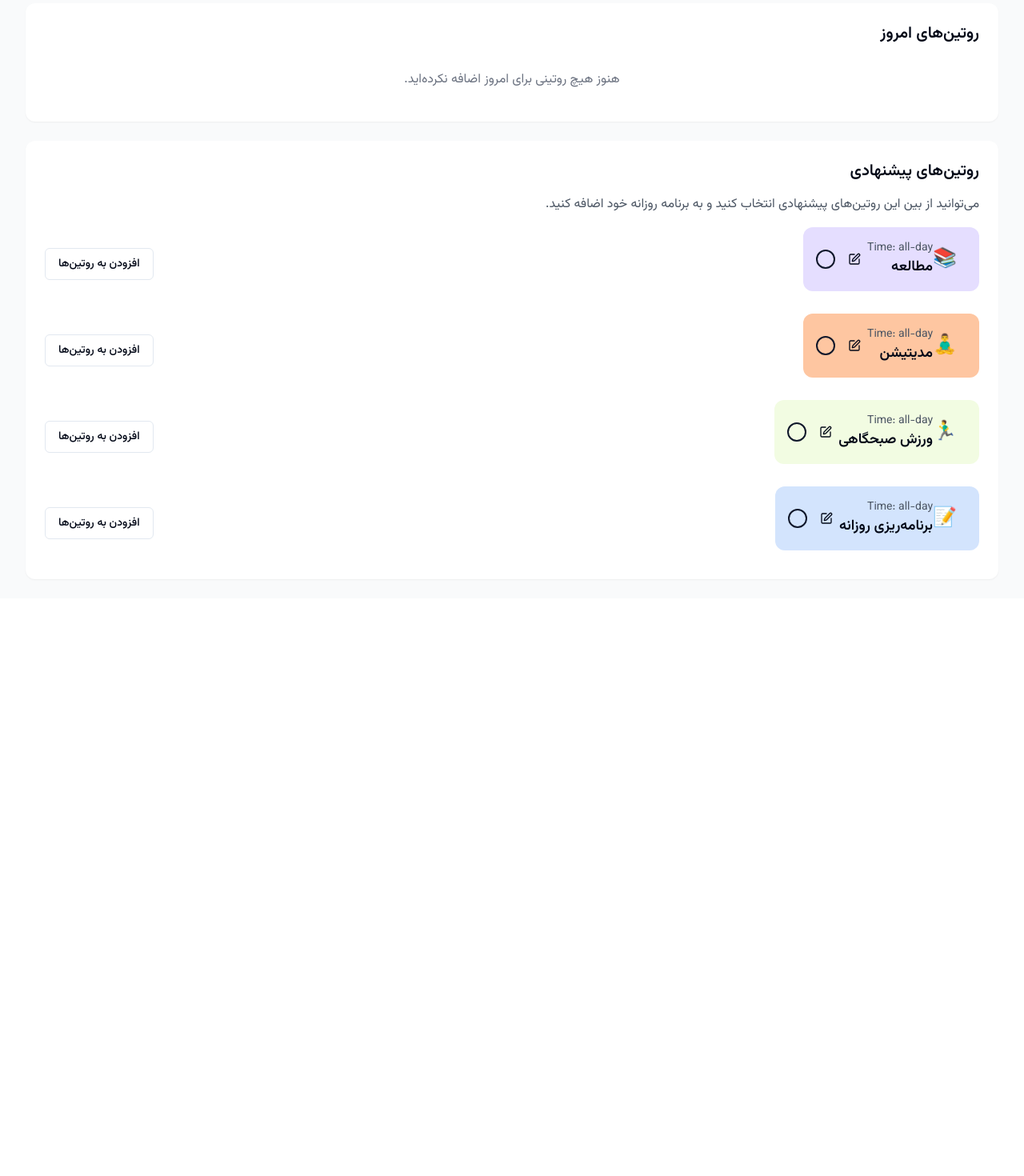
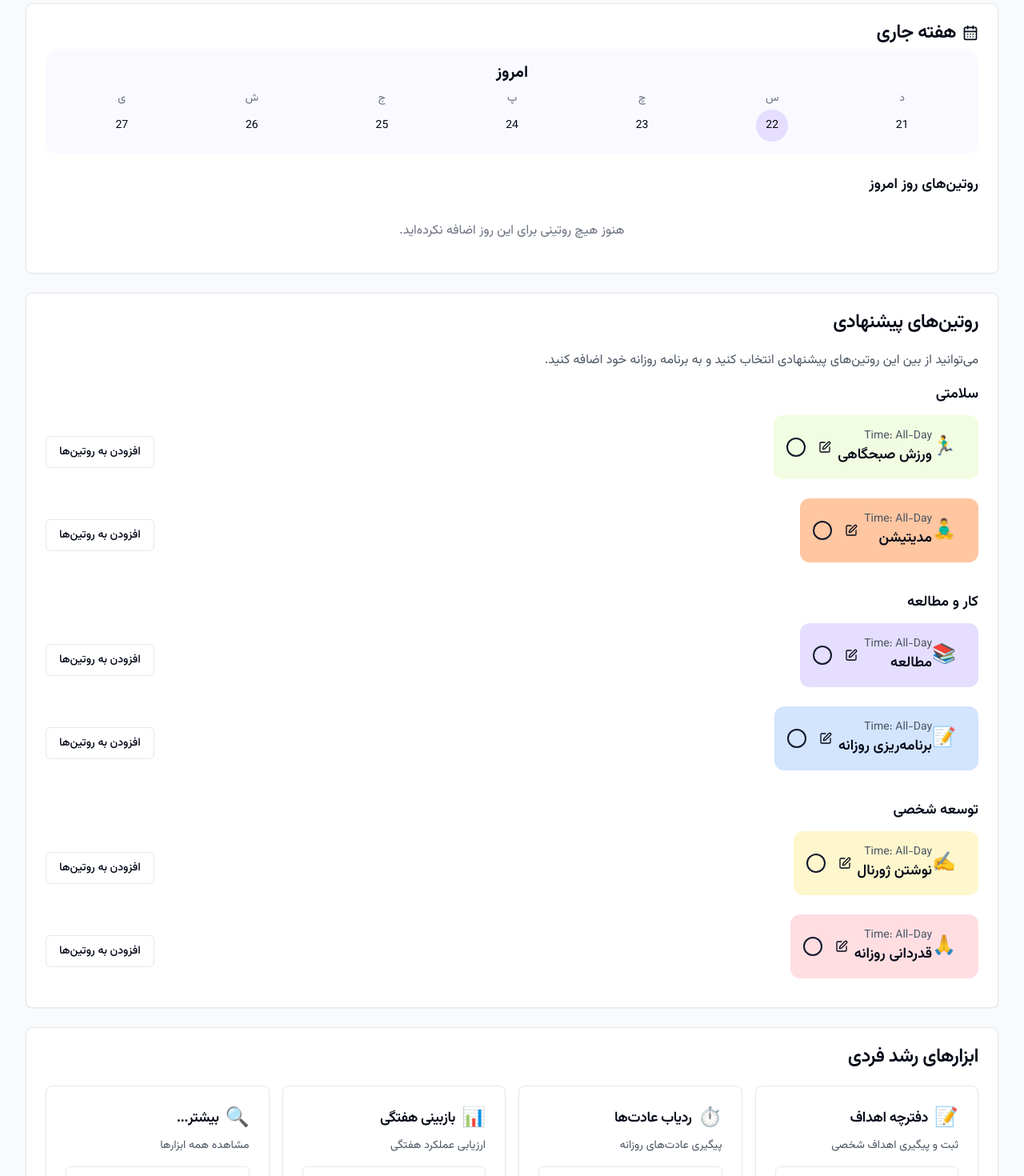
Before and after one commit to Cloner97/Life-Flow, a React (Vite) app: page /growth/today in a window 1280 px wide. Shown: the part 280-1750 px from the top of the page at 80% size. Before the commit the page ends 1028 px from the top, so only its background shows below. Built offline with nearby package versions, Linux system fonts and the light colour scheme.

Commit message:
feat: Implement growth section changes
Refactor the growth section to include a weekly calendar, routine display, and the ability to add routines. Add a section for default routines and a section for growth tools.

```diff
--- a/src/pages/growth/Today.tsx
+++ b/src/pages/growth/Today.tsx
@@ -1,10 +1,13 @@
+
 import { useState } from 'react';
+import { format, addDays, isSameDay } from 'date-fns';
 import { BackButton } from '@/components/ui/BackButton';
 import { SectionNavBar } from '@/components/layout/SectionNavBar';
 import { Button } from "@/components/ui/button";
 import { RoutineCard } from '@/components/growth/RoutineCard';
 import { AddRoutineDialog, RoutineData } from '@/components/growth/AddRoutineDialog';
-import { Plus } from 'lucide-react';
+import { Plus, CalendarDays } from 'lucide-react';
+import { Card, CardContent, CardHeader, CardTitle } from '@/components/ui/card';
 
 const growthNavItems = [
   { name: "روتین‌ها", path: "routines", emoji: "🔄" },
@@ -12,9 +15,37 @@ const growthNavItems = [
   { name: "امروز", path: "today", emoji: "📅" },
 ];
 
-const defaultRoutines: RoutineData[] = [
+const defaultRoutines = [
   {
-    id: 'default-1',
+    category: "سلامتی",
+    routines: [
+      {
+        id: 'health-1',
+        title: 'ورزش صبحگاهی',
+        date: new Date(),
+        repeat: 'daily',
+        timeType: 'all-day',
+        tag: 'health',
+        icon: '🏃‍♂️',
+        color: 'bg-lifeos-soft-green'
+      },
+      {
+        id: 'health-2',
+        title: 'مدیتیشن',
+        date: new Date(),
+        repeat: 'daily',
+        timeType: 'all-day',
+        tag: 'health',
+        icon: '🧘‍♂️',
+        color: 'bg-lifeos-soft-orange'
+      }
+    ]
+  },
+  {
+    category: "کار و مطالعه",
+    routines: [
+      {
+        id: 'study-1',
         title: 'مطالعه',
         date: new Date(),
         repeat: 'daily',
@@ -24,47 +55,92 @@ const defaultRoutines: RoutineData[] = [
         color: 'bg-lifeos-soft-purple'
       },
       {
-    id: 'default-2',
-    title: 'مدیتیشن',
-    date: new Date(),
-    repeat: 'daily',
-    timeType: 'all-day',
-    tag: 'health',
-    icon: '🧘‍♂️',
-    color: 'bg-lifeos-soft-orange'
-  },
-  {
-    id: 'default-3',
-    title: 'ورزش صبحگاهی',
-    date: new Date(),
-    repeat: 'daily',
-    timeType: 'all-day',
-    tag: 'health',
-    icon: '🏃‍♂️',
-    color: 'bg-lifeos-soft-green'
-  },
-  {
-    id: 'default-4',
+        id: 'work-1',
         title: 'برنامه‌ریزی روزانه',
         date: new Date(),
         repeat: 'daily',
         timeType: 'all-day',
-    tag: 'habit',
+        tag: 'work',
         icon: '📝',
         color: 'bg-lifeos-soft-blue'
+      }
+    ]
+  },
+  {
+    category: "توسعه شخصی",
+    routines: [
+      {
+        id: 'personal-1',
+        title: 'نوشتن ژورنال',
+        date: new Date(),
+        repeat: 'daily',
+        timeType: 'all-day',
+        tag: 'habit',
+        icon: '✍️',
+        color: 'bg-lifeos-soft-yellow'
+      },
+      {
+        id: 'personal-2',
+        title: 'قدردانی روزانه',
+        date: new Date(),
+        repeat: 'daily',
+        timeType: 'all-day',
+        tag: 'habit',
+        icon: '🙏',
+        color: 'bg-lifeos-soft-pink'
+      }
+    ]
+  }
+];
+
+const tools = [
+  {
+    title: "دفترچه اهداف",
+    description: "ثبت و پیگیری اهداف شخصی",
+    icon: "📝",
+    path: "/growth/tools/goal-journal"
+  },
+  {
+    title: "ردیاب عادت‌ها",
+    description: "پیگیری عادت‌های روزانه",
+    icon: "⏱️",
+    path: "/growth/tools/habit-tracker"
+  },
+  {
+    title: "بازبینی هفتگی",
+    description: "ارزیابی عملکرد هفتگی",
+    icon: "📊",
+    path: "/growth/tools/weekly-review"
+  },
+  {
+    title: "بیشتر...",
+    description: "مشاهده همه ابزارها",
+    icon: "🔍",
+    path: "/growth/tools"
   }
 ];
 
 export default function Today() {
+  const [selectedDate, setSelectedDate] = useState<Date>(new Date());
   const [activeRoutines, setActiveRoutines] = useState<RoutineData[]>([]);
   const [completedRoutines, setCompletedRoutines] = useState<Record<string, boolean>>({});
   const [isAddDialogOpen, setIsAddDialogOpen] = useState(false);
+
+  const getMondayOfCurrentWeek = (date: Date) => {
+    const day = date.getDay();
+    const diff = date.getDate() - day + (day === 0 ? -6 : 1);
+    return new Date(date.setDate(diff));
+  };
+
+  const mondayOfWeek = getMondayOfCurrentWeek(new Date(selectedDate));
+  const weekDates = Array.from({ length: 7 }, (_, i) => addDays(mondayOfWeek, i));
+  const persianWeekDays = ['د', 'س', 'چ', 'پ', 'ج', 'ش', 'ی'];
 
   const handleAddDefaultRoutine = (routine: RoutineData) => {
     const newRoutine = {
       ...routine,
       id: Date.now().toString(), // Generate a new ID for the added routine
-      date: new Date()
+      date: selectedDate
     };
     setActiveRoutines(prev => [...prev, newRoutine]);
   };
@@ -101,17 +177,61 @@ export default function Today() {
 
       <SectionNavBar items={growthNavItems} baseRoute="/growth" />
 
-      <div className="grid gap-6">
-        <div className="bg-white p-6 rounded-xl shadow-sm">
-          <h2 className="text-xl font-semibold mb-4">روتین‌های امروز</h2>
+      {/* Calendar and Active Routines Section */}
+      <Card className="bg-white shadow-sm">
+        <CardHeader className="pb-2">
+          <CardTitle className="flex items-center">
+            <CalendarDays className="w-5 h-5 ml-2" />
+            <span>هفته جاری</span>
+          </CardTitle>
+        </CardHeader>
+        <CardContent>
+          <div className="bg-lifeos-soft-purple bg-opacity-20 rounded-2xl p-4 mb-6">
+            <div className="flex justify-center mb-2">
+              <h2 className="text-xl font-bold">
+                {format(selectedDate, "yyyy/MM/dd") === format(new Date(), "yyyy/MM/dd")
+                  ? "امروز"
+                  : format(selectedDate, "yyyy/MM/dd")}
+              </h2>
+            </div>
+
+            <div className="grid grid-cols-7 text-center gap-1">
+              {persianWeekDays.map((day, i) => (
+                <div key={`day-${i}`} className="text-sm text-gray-500">{day}</div>
+              ))}
+
+              {weekDates.map((date, i) => {
+                const isToday = isSameDay(date, new Date());
+                const isSelected = isSameDay(date, selectedDate);
+
+                return (
+                  <div key={`date-${i}`} className="relative">
+                    <button
+                      className={`w-10 h-10 mx-auto rounded-full flex items-center justify-center text-sm
+                        ${isSelected ? 'bg-lifeos-soft-purple text-black' : ''}
+                        ${isToday && !isSelected ? 'border border-lifeos-primary' : ''}
+                      `}
+                      onClick={() => setSelectedDate(date)}
+                    >
+                      {date.getDate()}
+                    </button>
+                  </div>
+                );
+              })}
+            </div>
+          </div>
+
+          <h3 className="text-lg font-semibold mb-4">روتین‌های روز {format(selectedDate, "yyyy/MM/dd") === format(new Date(), "yyyy/MM/dd") ? "امروز" : "انتخاب شده"}</h3>
           <div className="space-y-4">
             {activeRoutines.length > 0 ? (
-              activeRoutines.map(routine => (
+              activeRoutines
+                .filter(routine => isSameDay(routine.date, selectedDate))
+                .map(routine => (
                   <RoutineCard
                     key={routine.id}
                     id={routine.id}
                     title={routine.title}
-                  timeType={routine.timeType}
+                    timeType={routine.timeType === 'all-day' ? 'All-Day' : routine.time || ''}
                     icon={routine.icon}
                     color={routine.color}
                     isCompleted={!!completedRoutines[routine.id]}
@@ -120,24 +240,34 @@ export default function Today() {
                 ))
             ) : (
               <p className="text-center text-gray-500 py-4">
-                هنوز هیچ روتینی برای امروز اضافه نکرده‌اید.
+                هنوز هیچ روتینی برای این روز اضافه نکرده‌اید.
               </p>
             )}
           </div>
-        </div>
+        </CardContent>
+      </Card>
 
-        <div className="bg-white p-6 rounded-xl shadow-sm">
-          <h2 className="text-xl font-semibold mb-4">روتین‌های پیشنهادی</h2>
+      {/* Default Routines Section */}
+      <Card className="bg-white shadow-sm">
+        <CardHeader>
+          <CardTitle>روتین‌های پیشنهادی</CardTitle>
+        </CardHeader>
+        <CardContent>
           <p className="text-gray-600 mb-4">
             می‌توانید از بین این روتین‌های پیشنهادی انتخاب کنید و به برنامه روزانه خود اضافه کنید.
           </p>
-          <div className="space-y-4">
-            {defaultRoutines.map(routine => (
+
+          <div className="space-y-6">
+            {defaultRoutines.map((category, categoryIndex) => (
+              <div key={categoryIndex} className="space-y-3">
+                <h3 className="font-semibold text-lg">{category.category}</h3>
+                <div className="space-y-3">
+                  {category.routines.map((routine) => (
                     <div key={routine.id} className="flex items-center justify-between">
                       <RoutineCard
                         id={routine.id}
                         title={routine.title}
-                  timeType={routine.timeType}
+                        timeType={routine.timeType === 'all-day' ? 'All-Day' : routine.time || ''}
                         icon={routine.icon}
                         color={routine.color}
                       />
@@ -152,13 +282,47 @@ export default function Today() {
                   ))}
                 </div>
               </div>
+            ))}
           </div>
+        </CardContent>
+      </Card>
+
+      {/* Tools Section */}
+      <Card className="bg-white shadow-sm">
+        <CardHeader>
+          <CardTitle>ابزارهای رشد فردی</CardTitle>
+        </CardHeader>
+        <CardContent>
+          <div className="grid grid-cols-1 md:grid-cols-2 lg:grid-cols-4 gap-4">
+            {tools.map((tool, index) => (
+              <Card key={index} className="group hover:shadow-md transition-shadow">
+                <CardHeader className="pb-2">
+                  <div className="flex items-center gap-2">
+                    <span className="text-2xl">{tool.icon}</span>
+                    <CardTitle className="text-lg">{tool.title}</CardTitle>
+                  </div>
+                </CardHeader>
+                <CardContent>
+                  <p className="text-gray-600 text-sm mb-4">{tool.description}</p>
+                  <Button
+                    variant="outline"
+                    className="w-full group-hover:bg-lifeos-primary group-hover:text-white transition-colors"
+                    onClick={() => window.location.href = tool.path}
+                  >
+                    شروع
+                  </Button>
+                </CardContent>
+              </Card>
+            ))}
+          </div>
+        </CardContent>
+      </Card>
 
       <AddRoutineDialog
         isOpen={isAddDialogOpen}
         onClose={() => setIsAddDialogOpen(false)}
         onAddRoutine={handleAddCustomRoutine}
-        selectedDate={new Date()}
+        selectedDate={selectedDate}
       />
     </div>
   );
```
Lines whose indentation alone changed are shown as unchanged.
